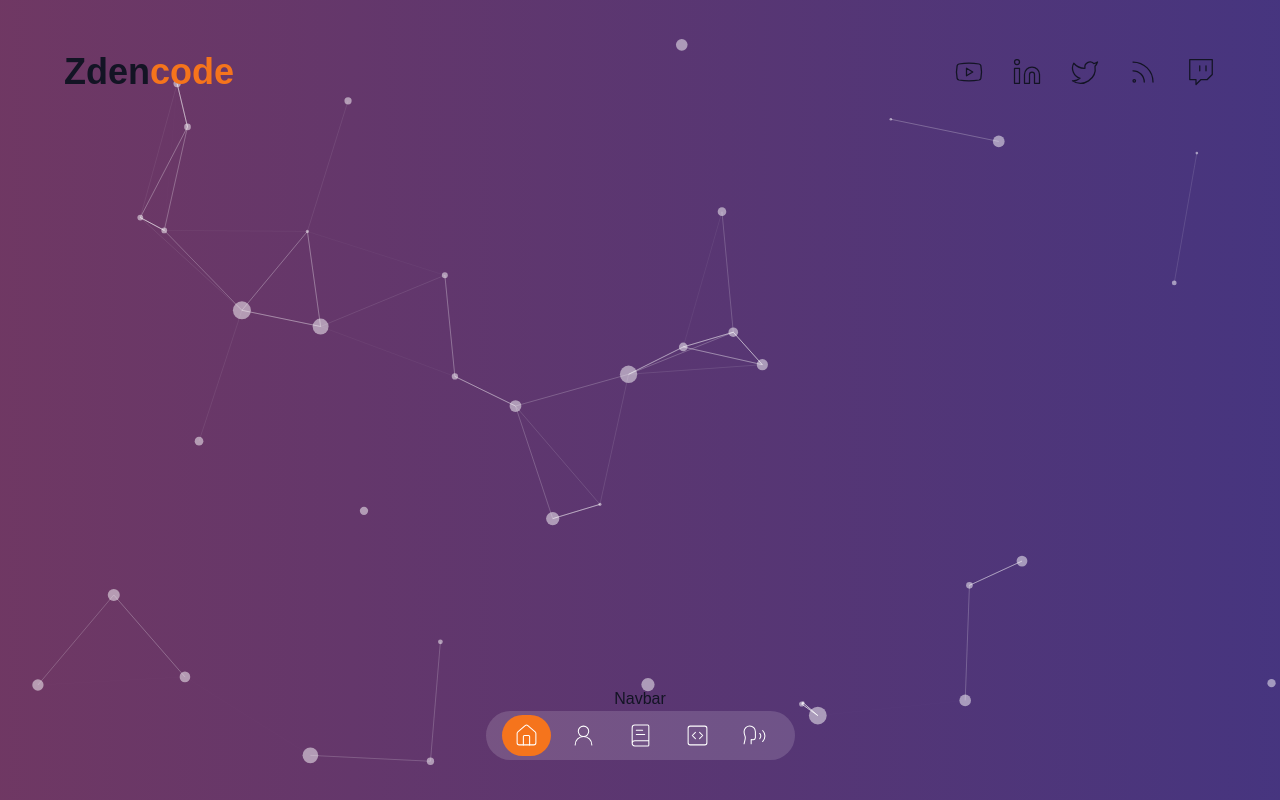
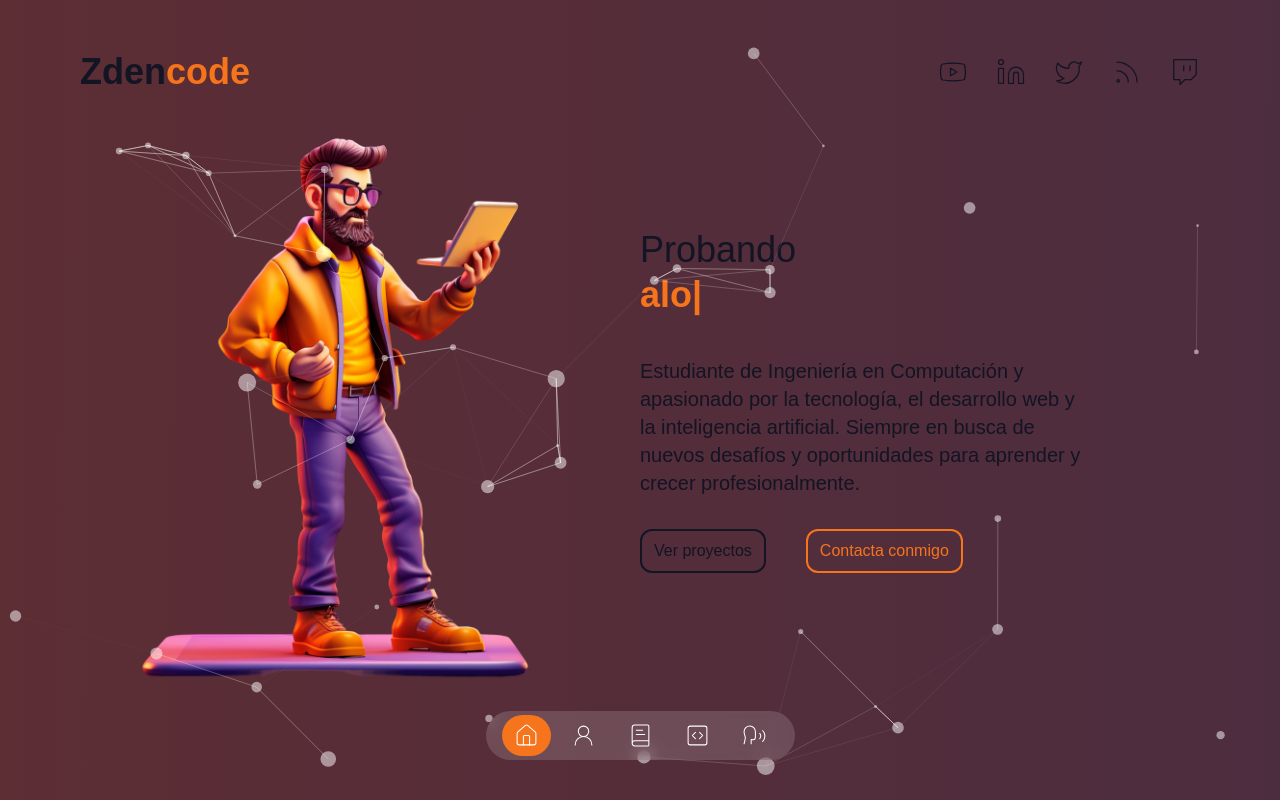
Before and after one commit to zdenc0de/portafolio, a Next.js app: page / in a window 1280 px wide. Built offline with nearby package versions, Linux system fonts and the light colour scheme.

Commit message:
Introduction added

```diff
--- a/app/globals.css
+++ b/app/globals.css
@@ -3,11 +3,11 @@
 
 /* === Tokens/Design system === */
 @theme {
-  /* colors -> se convierten en utilidades bg-*, text-* */
+  /* colores -> utilidades: bg-*, text-*, border-* */
   --color-secondary: #f5741c; /* text-secondary, bg-secondary, border-secondary */
   --color-dark-bg:  #131424;  /* bg-dark-bg, text-dark-bg, etc. */
 
-  /* backgroundImage -> se convierte en bg-gradient-cover */
+  /* fondo -> utilidad: bg-gradient-cover */
   --background-image-gradient-cover:
     linear-gradient(
       90.21deg,
@@ -16,16 +16,15 @@
     );
 }
 
-/* (Opcional) variables de tema propias para usar en CSS puro */
+/* Variables opcionales (si las usas) */
 :root {
   --background: #f5741c;
   --foreground: #131424;
-  /* fuentes si usas variables */
   --font-sans: var(--font-geist-sans);
   --font-mono: var(--font-geist-mono);
 }
 
-/* Modo oscuro por media query (puedes usar .dark también) */
+/* Modo oscuro por media query (opcional) */
 @media (prefers-color-scheme: dark) {
   :root {
     --background: #1f1934;
@@ -39,8 +38,10 @@ body {
   font-family: Arial, Helvetica, sans-serif;
 }
 
+/* ⛔️ QUITAR altura fija: esto rompía mobile */
+/*
 main {
-  background: #393a47;
   height: 100vh;
   height: 100dvh;
 }
+*/
--- a/app/page.tsx
+++ b/app/page.tsx
@@ -1,4 +1,5 @@
 import { CoverParticles } from "@/components/cover-particles";
+import { Introduction } from "@/components/introduction";
 import { TransitionPage } from "@/components/transition-page";
 
 export default function Home() {
@@ -7,6 +8,7 @@ export default function Home() {
       <TransitionPage />
       <div className="flex min-h-[100vh] h-full bg-no-repeat bg-gradient-cover">
         <CoverParticles />
+        <Introduction />
       </div>
     </main>
   )
--- a/components/header.tsx
+++ b/components/header.tsx
@@ -1,37 +1,34 @@
+"use client";
+
 import Link from "next/link";
-
 import { MotionTransition } from "./transition-component";
-
 import { socialNetworks } from "@/data";
 
 export const Header = () => {
   return (
     <MotionTransition
       position="bottom"
-      className="absolute z-40 inline-block w-full top-5 md:top-10"
+      className="pointer-events-none absolute top-5 z-40 inline-block w-full md:top-10"
     >
-      <header>
-        <div className="container justify-between max-w-6xl mx-auto md:flex">
-          <Link
-          href="/">
-            <h1 className="my-3 text-4xl font-bold text-center md:text-left">
-              Zden
-              <span className="text-secondary">
-                code
-              </span>
+      <header className="pointer-events-auto">
+        <div className="mx-auto flex max-w-6xl justify-between px-4 md:flex">
+          <Link href="/">
+            <h1 className="my-3 text-center text-4xl font-bold md:text-left">
+              Zden<span className="text-secondary">code</span>
             </h1>
           </Link>
+
           <div className="flex items-center justify-center gap-7">
             {socialNetworks.map((item) => (
-                <Link
+              <Link
                 key={item.id}
                 href={item.src}
                 target="_blank"
-                className="transition-all duration-300 hover:text-secondary">
-                    {item.logo}
-                </Link>
+                className="transition-all duration-300 hover:text-secondary"
+              >
+                {item.logo}
+              </Link>
             ))}
-
           </div>
         </div>
       </header>
--- /dev/null
+++ b/components/introduction.tsx
@@ -0,0 +1,71 @@
+"use client";
+
+import NextLink from "next/link";
+import Image from "next/image";
+import { TypeAnimation } from "react-type-animation";
+
+export const Introduction = () => {
+  return (
+    <section className="w-full bg-dark-bg/60 pb-28 md:pb-0">
+      <div className="z-20 grid h-full items-center p-6 py-20 md:grid-cols-2 md:py-0">
+        <Image
+          src="/home-4.png" // asegúrate que exista en /public
+          priority
+          width={800}
+          height={800}
+          alt="Profile picture"
+          className="h-auto w-full"
+        />
+
+        <div className="flex max-w-md flex-col justify-center">
+          <h1 className="mb-5 text-center text-2xl leading-tight md:mb-10 md:text-left md:text-4xl">
+            Probando{" "}
+            <TypeAnimation
+              sequence={[
+                "Hola, soy Zdenko",
+                1000,
+                "ayuda",
+                1000,
+                "xd",
+                1000,
+                "alo",
+                100,
+              ]}
+              wrapper="span"
+              speed={50}
+              repeat={Infinity}
+              className="block font-bold text-secondary"
+            />
+          </h1>
+
+          <p className="mx-auto mb-2 text-xl md:mx-0 md:mb-8">
+            Estudiante de Ingeniería en Computación y apasionado por la
+            tecnología, el desarrollo web y la inteligencia artificial. Siempre
+            en busca de nuevos desafíos y oportunidades para aprender y crecer
+            profesionalmente.
+          </p>
+
+          <div className="flex items-center justify-center gap-3 md:justify-start md:gap-10">
+            <NextLink
+              href="/projects"
+              className="w-fit cursor-pointer rounded-xl border-2 px-3 py-2 text-md transition-all hover:shadow-xl hover:shadow-white/50"
+            >
+              <span className="inline-flex items-center gap-2">
+                Ver proyectos
+              </span>
+            </NextLink>
+
+            <NextLink
+              href="/contacto"
+              className="w-fit cursor-pointer rounded-xl border-2 border-secondary px-3 py-2 text-md text-secondary transition-all hover:shadow-xl hover:shadow-secondary"
+            >
+              <span className="inline-flex items-center gap-2">
+                Contacta conmigo
+              </span>
+            </NextLink>
+          </div>
+        </div>
+      </div>
+    </section>
+  );
+};
--- a/components/navbar.tsx
+++ b/components/navbar.tsx
@@ -1,30 +1,33 @@
-"use client"
+"use client";
 
-import Link from "next/link"
-import { usePathname } from "next/navigation"
+import Link from "next/link";
+import { usePathname } from "next/navigation";
 
-import { itemsNavbar } from "@/data"
-
-import { MotionTransition } from "./transition-component"
+import { itemsNavbar } from "@/data";
+import { MotionTransition } from "./transition-component";
 
 export const Navbar = () => {
   const router = usePathname();
+
   return (
-    <MotionTransition position="right" className="fixed z-40 flex flex-col items-center justify-center w-full mt-auto h-max bottom-10">
-        Navbar
-        <nav>
-            <div className="flex items-center justify-center gap-2 px-4 py-1 rounded-full bg-white/15 background-blur-sm">
+    <MotionTransition
+      position="right"
+      className="pointer-events-none fixed bottom-10 z-40 flex h-max w-full flex-col items-center justify-center"
+    >
+      <nav className="pointer-events-auto">
+        <div className="flex items-center justify-center gap-2 rounded-full bg-white/15 backdrop-blur-sm px-4 py-1">
           {itemsNavbar.map((item) => (
             <div
               key={item.id}
-                    className={
-                        `px-3 py-2 transition duration-150 rounded-full cursor-pointer hover:bg-secondary
-                        ${router === item.link && 'bg-secondary'}`}>
+              className={`cursor-pointer rounded-full px-3 py-2 transition duration-150 hover:bg-secondary ${
+                router === item.link && "bg-secondary"
+              }`}
+            >
               <Link href={item.link}>{item.icon}</Link>
             </div>
           ))}
         </div>
       </nav>
     </MotionTransition>
-  )
-}
+  );
+};
--- a/components/transition-component.tsx
+++ b/components/transition-component.tsx
@@ -6,7 +6,7 @@ import { motion } from "framer-motion"
 interface MotionTransitionProps {
     children: React.ReactNode
     position: 'right' | 'bottom'
-    clasName?: string
+    className?: string
 }
 
 export const MotionTransition = (props: MotionTransitionProps) => {
--- a/package.json
+++ b/package.json
@@ -15,7 +15,8 @@
     "lucide-react": "^0.544.0",
     "next": "15.5.4",
     "react": "19.1.0",
-    "react-dom": "19.1.0"
+    "react-dom": "19.1.0",
+    "react-type-animation": "^3.2.0"
   },
   "devDependencies": {
     "@eslint/eslintrc": "^3",
```
Also changed, not shown: 1 other file (tests, documents, lock files or other folders). Lines whose indentation alone changed are shown as unchanged.
